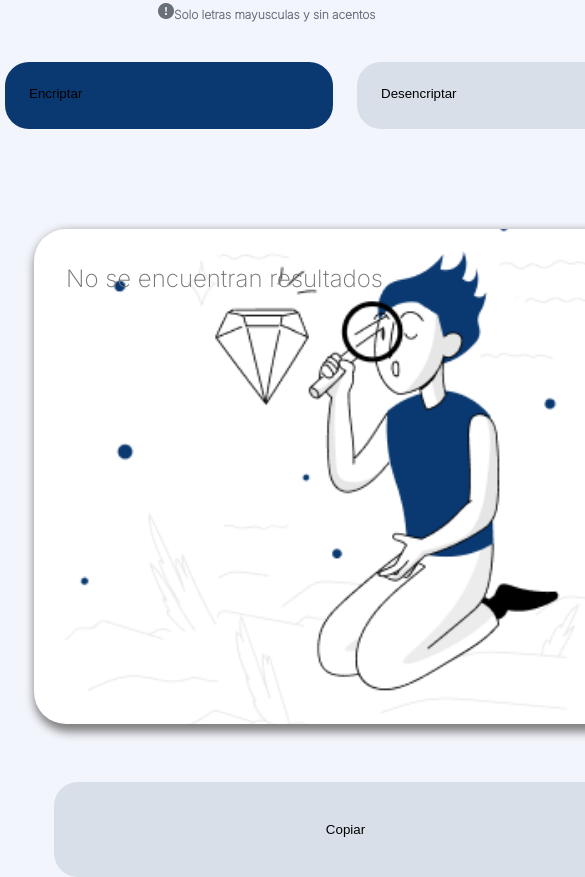
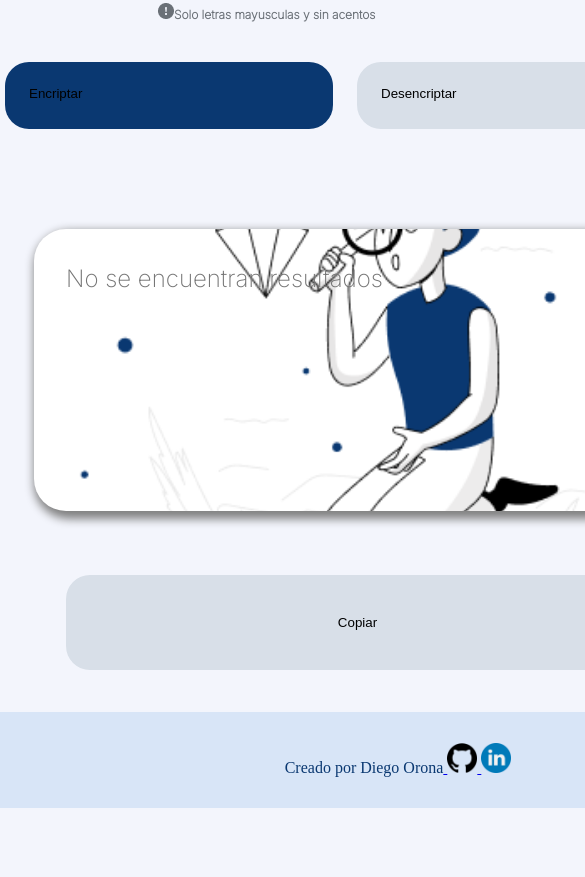
Before and after one commit to OronaDiego/DecodificadorDeTextoConJavaScript, a plain HTML site: page index.html in a window 390 px wide. Shown: the part 428-1305 px from the top of the page, 585 px wide, since content can reach past the window. After the commit the page ends 1236 px from the top, so only its background shows below. Drawn offline with Linux system fonts and the light colour scheme.

Commit message:
modificando responsive

```diff
--- a/style.css
+++ b/style.css
@@ -214,15 +214,15 @@ gap: 32px;
 
 position: absolute;
 width: 559px;
-height: 431px;
+height: 218px;
 left: -84px;
 top: 649px;
 }
 .botonCopiar{
   width: 583px;
   height: 95px;
-  top: 1202px;
-  left: -64px;
+  top: 995px;
+  left: -52px;
 
 }
 section{
@@ -233,10 +233,10 @@ section{
 }
 
 footer{
-  position: fixed;
-  width: 100%;
-  top: 1359px;
+  position: absolute;
+  width: 734px;
+  top: 1132px;
   background-color: #9ac0eb4d;
-  left: -30px;
+  left: -118px;
 }
 }
```
